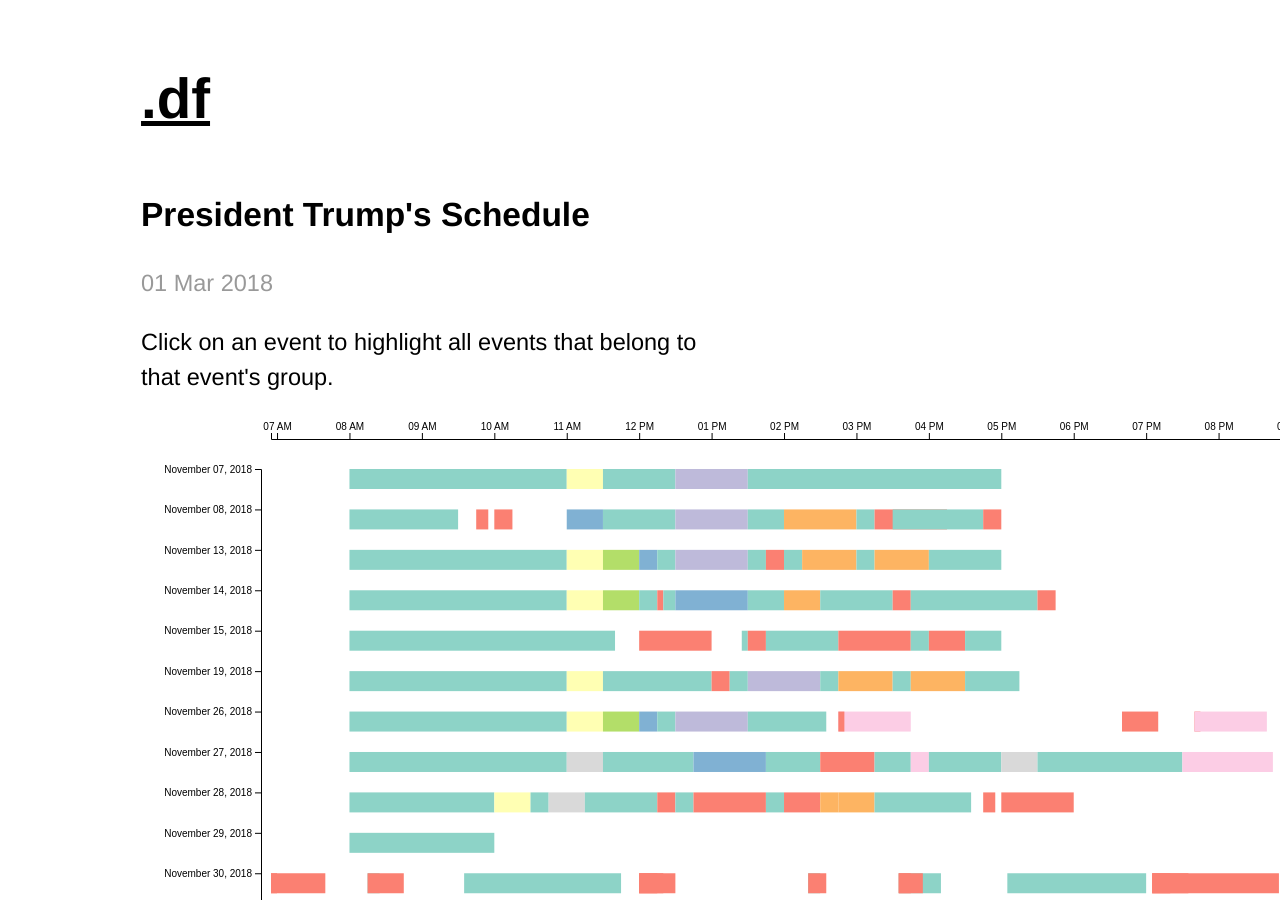
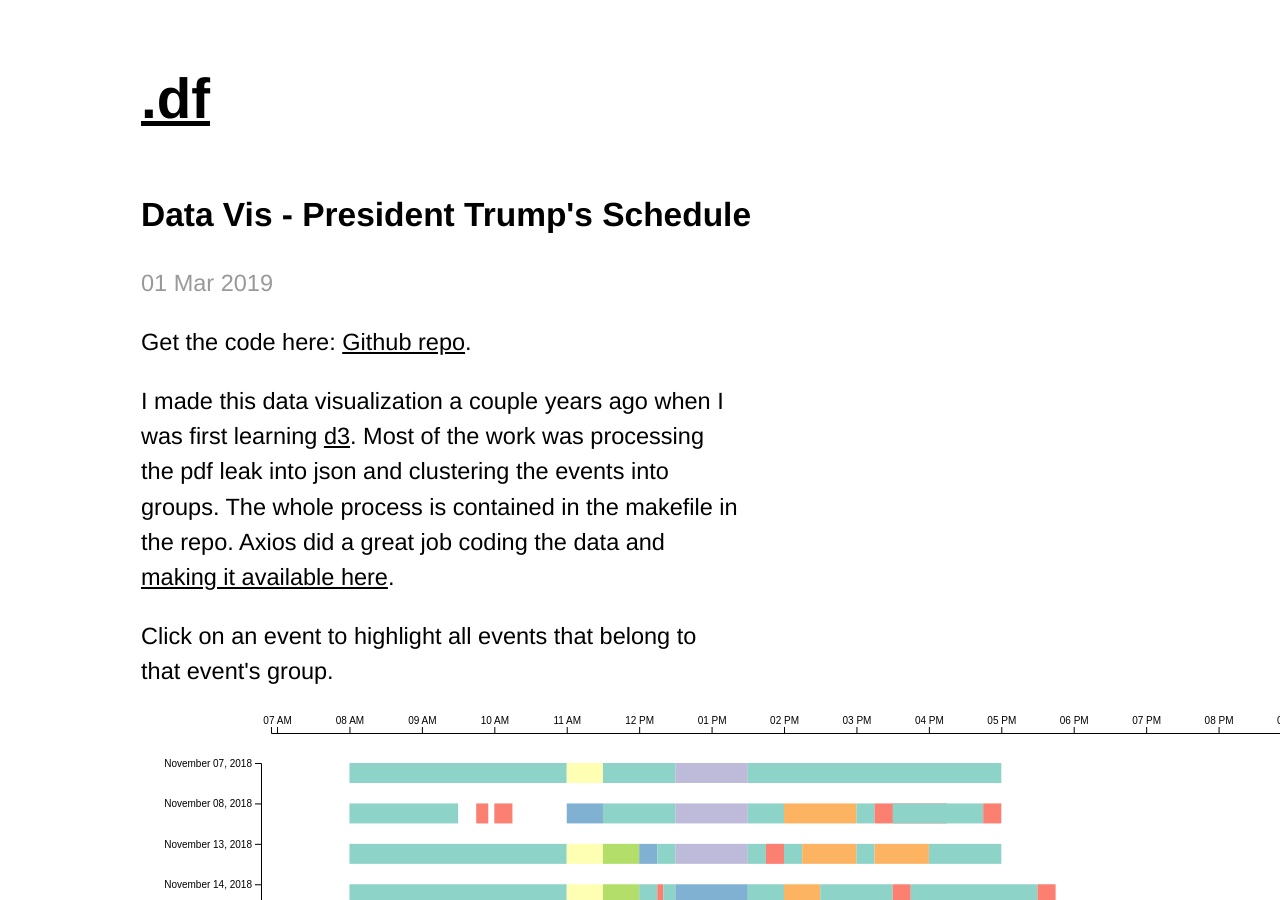
Before and after one commit to davefol/davefol.github.io, a Jekyll site: the page built from _posts/2019-03-01-president-trumps-schedule.html, in a window 1280 px wide and 900 px high. Built offline with Jekyll 4.4.1, drawn with Linux system fonts in a browser that asks for light colours; some web fonts are replaced.

Commit message:
changed date added info pres trumps sched

```diff
--- a/_posts/2018-03-01-president-trumps-schedule.html
+++ b/_posts/2019-03-01-president-trumps-schedule.html
@@ -1,7 +1,7 @@
 ---
 layout: post
-title: President Trump's Schedule
-date: 2018-03-01
+title: Data Vis - President Trump's Schedule
+date: 2019-03-01
 ---
 <style>
 #tooltip {
@@ -39,6 +39,14 @@ text-transform: capitalize;
         opacity: 0.7;
 }
 </style>
+			<p>
+				Get the code here: <a href="https://github.com/davefol/President-Trumps-Schedule">Github repo</a>.
+			</p>
+			<p>
+				I made this data visualization a couple years ago when I was first learning <a href="https://d3js.org/">d3</a>.
+				Most of the work was processing the pdf leak into json and clustering the events into groups. The whole process
+				is contained in the makefile in the repo. Axios did a great job coding the data and <a href="https://docs.google.com/spreadsheets/d/1oITCuVsYdhNXtY7GElLelsrbjRRIPJ1ce-_v-8J1X_A/edit#gid=0">making it available here</a>.
+			</p>
 			<p>
 				Click on an event to highlight all events that belong to that event's group.
 			</p>
```
